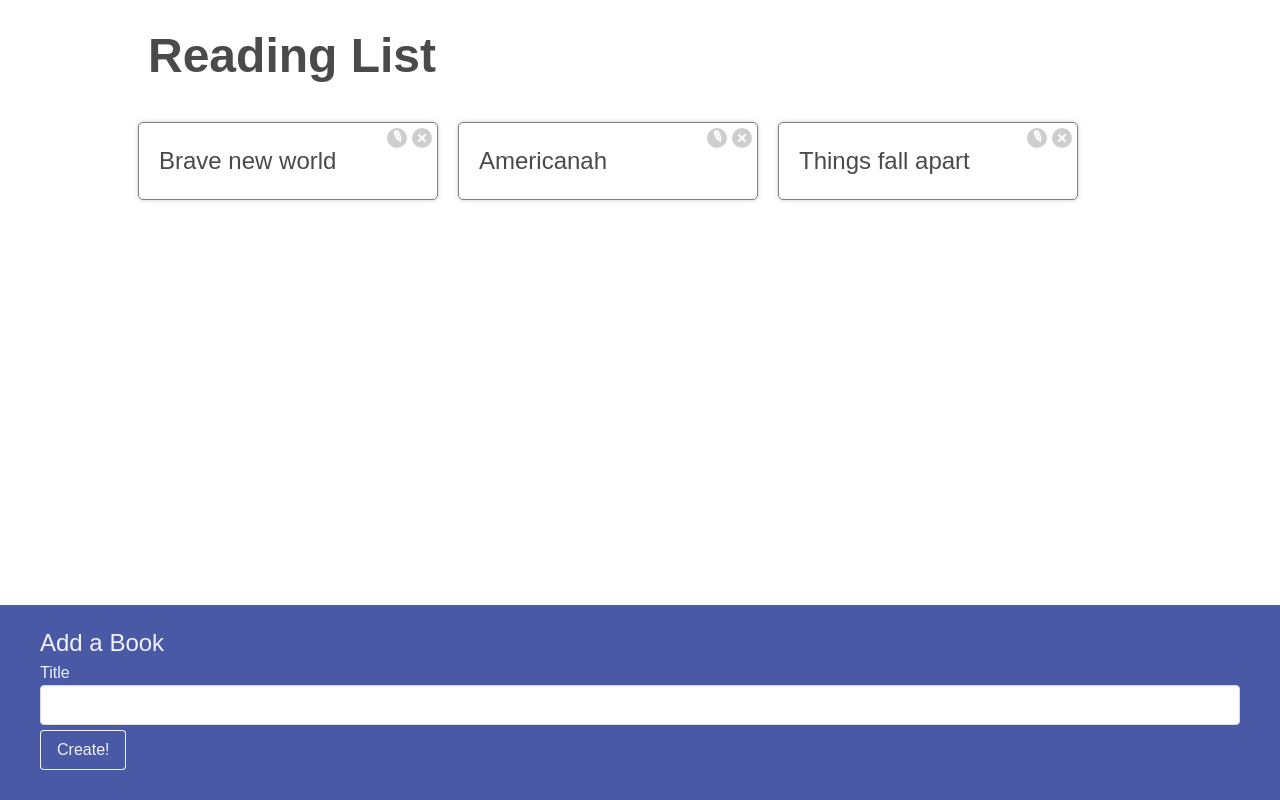
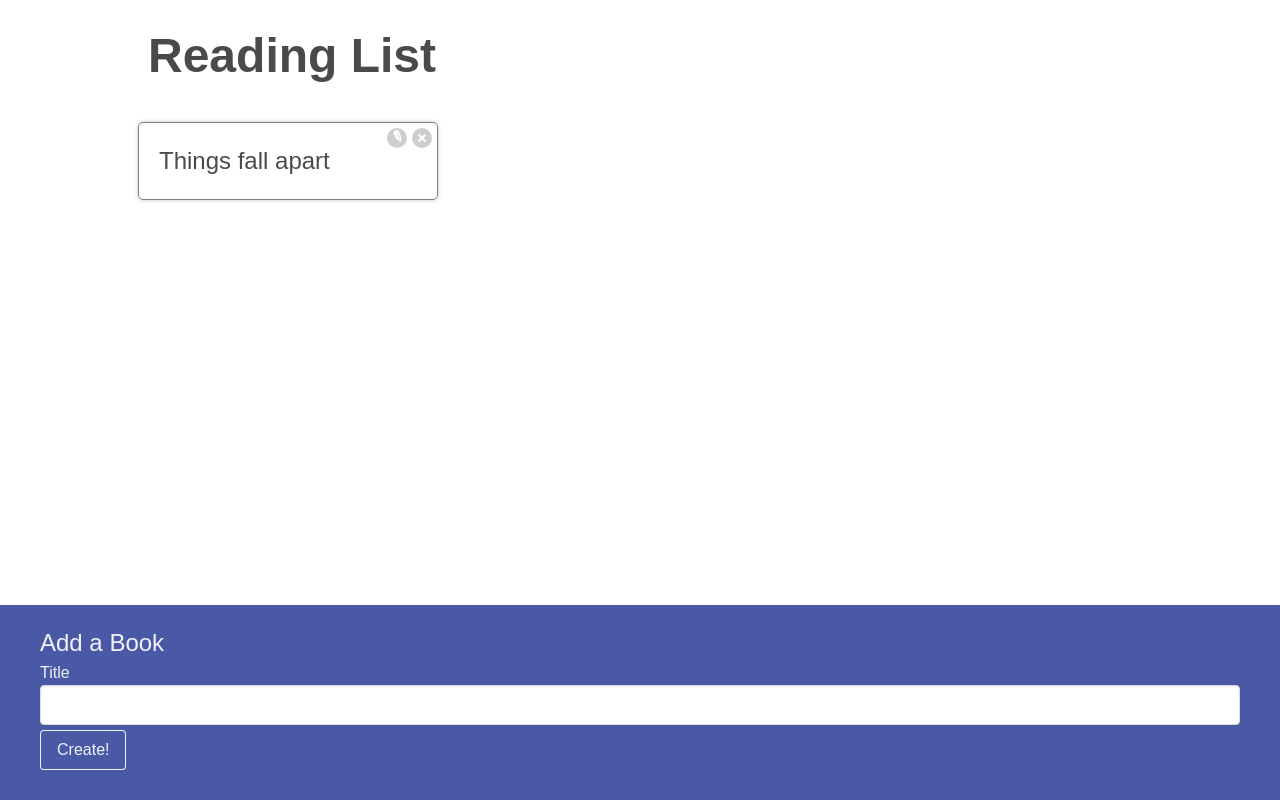
Before and after one commit to adenugbamichael/Books, a React (Vite) app: page / in a window 1280 px wide. Built offline with nearby package versions, Linux system fonts and the light colour scheme; data requests are answered from the project's data file; a web font is replaced by a local one.

Commit message:
Deleting a record

```diff
--- a/db.json
+++ b/db.json
@@ -1,13 +1,5 @@
 {
   "books": [
-    {
-      "title": "Brave new world",
-      "id": 1
-    },
-    {
-      "title": "Americanah ",
-      "id": 2
-    },
     {
       "title": "Things fall apart",
       "id": 3
--- a/src/App.jsx
+++ b/src/App.jsx
@@ -33,7 +33,9 @@ const App = () => {
     setBooks(updatedBooks)
   }
 
-  const deleteBookById = (id) => {
+  const deleteBookById = async (id) => {
+    await axios.delete(`http://localhost:5175/books/${id}`)
+
     const updatedBooks = books.filter((book) => {
       return book.id !== id
     })
```
